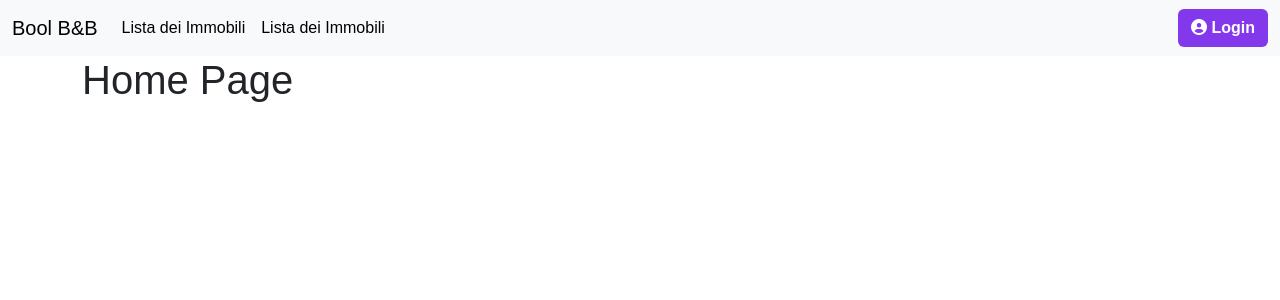
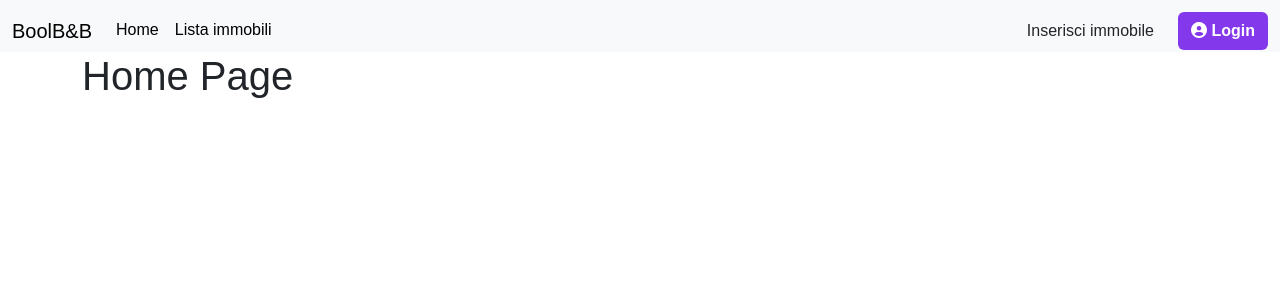
Before and after one commit to giuseppemsabino/bool_bnb_react, a React (Vite) app: page / in a window 1280 px wide. Shown: the top 300 px of the page. Built offline with nearby package versions, Linux system fonts and the light colour scheme; no server answers.

Commit message:
navbar selected navitems

```diff
--- a/src/assets/css/index.css
+++ b/src/assets/css/index.css
@@ -1,11 +1,10 @@
-body{
+body {
   font-family: Arial, Helvetica, sans-serif;
 }
 
 .tag-card-font {
   font-size: 0.7rem;
   color: grey;
-
 }
 
 .card {
@@ -19,13 +18,26 @@ body{
   scale: 1.05;
 }
 
-.btn-purple{
+.btn-purple {
   background-color: #8338ec;
-  color : white;
-
+  color: white;
 }
-.btn-purple:hover{
+.btn-purple:hover {
   background-color: #6917b0;
   color: white;
+}
 
+/* NAVBAR */
+
+.nav-item.selected {
+  border-bottom: 2px solid #6917b0;
 }
+
+.nav-item {
+  border-bottom: 2px solid transparent;
+}
+
+.navbar {
+  padding: 0 !important;
+  padding-top: 10px !important;
+}
--- a/src/components/Navbar.jsx
+++ b/src/components/Navbar.jsx
@@ -1,12 +1,29 @@
-
 import { Link, NavLink } from "react-router-dom";
 import Button from "./Button";
+import { useState } from "react";
 export default function Navbar() {
+  const [homeNavItem, setHomeNavItem] = useState("");
+  const [listingsNavItem, setListingsNavItem] = useState("");
+
+  function handleSelectedNavItem(selectedNavItem) {
+    if (selectedNavItem === "home") {
+      setHomeNavItem("selected");
+      setListingsNavItem("");
+    } else if (selectedNavItem === "listings") {
+      setHomeNavItem("");
+      setListingsNavItem("selected");
+    }
+  }
+
   return (
     <nav className="navbar navbar-expand-md bg-body-tertiary">
       <div className="container-fluid">
-        <Link className="navbar-brand" to="/">
-          Bool B&B
+        <Link
+          className="navbar-brand fs-5"
+          to="/"
+          onClick={() => handleSelectedNavItem("home")}
+        >
+          BoolB&B
         </Link>
         <button
           className="navbar-toggler"
@@ -21,28 +38,40 @@ export default function Navbar() {
         </button>
         <div className="collapse navbar-collapse" id="navbarNav">
           <div className="d-flex justify-content-between w-100">
-            <ul className="navbar-nav">
-              <li className="nav-item">
+            <ul className="navbar-nav g-5">
+              <li
+                className={`nav-item ${homeNavItem}`}
+                onClick={() => handleSelectedNavItem("home")}
+              >
                 <NavLink
-                  className="nav-link active"
+                  className="nav-link active fs-6"
+                  aria-current="page"
+                  to="/"
+                >
+                  Home
+                </NavLink>
+              </li>
+              <li
+                className={`nav-item ${listingsNavItem}`}
+                onClick={() => handleSelectedNavItem("listings")}
+              >
+                <NavLink
+                  className="nav-link active fs-6"
                   aria-current="page"
                   to="/properties"
                 >
-                  Lista dei Immobili
-                </NavLink>
-              </li>
-              <li className="nav-item">
-                <NavLink
-                  className="nav-link active"
-                  aria-current="page"
-                  to="/properties"
-                >
-                  Lista dei Immobili
+                  Lista immobili
                 </NavLink>
               </li>
             </ul>
             <div className="d-flex align-items-center">
-              <Button className="btn btn-purple" onClick={() => alert("test")}><i className="fa-solid fa-circle-user"></i> <span className="fw-semibold"> Login </span></Button>
+              <div className="me-4">
+                <span>Inserisci immobile</span>
+              </div>
+              <Button className="btn btn-purple" onClick={() => alert("test")}>
+                <i className="fa-solid fa-circle-user"></i>{" "}
+                <span className="fw-semibold"> Login </span>
+              </Button>
             </div>
           </div>
         </div>
```
Lines whose indentation alone changed are shown as unchanged.
